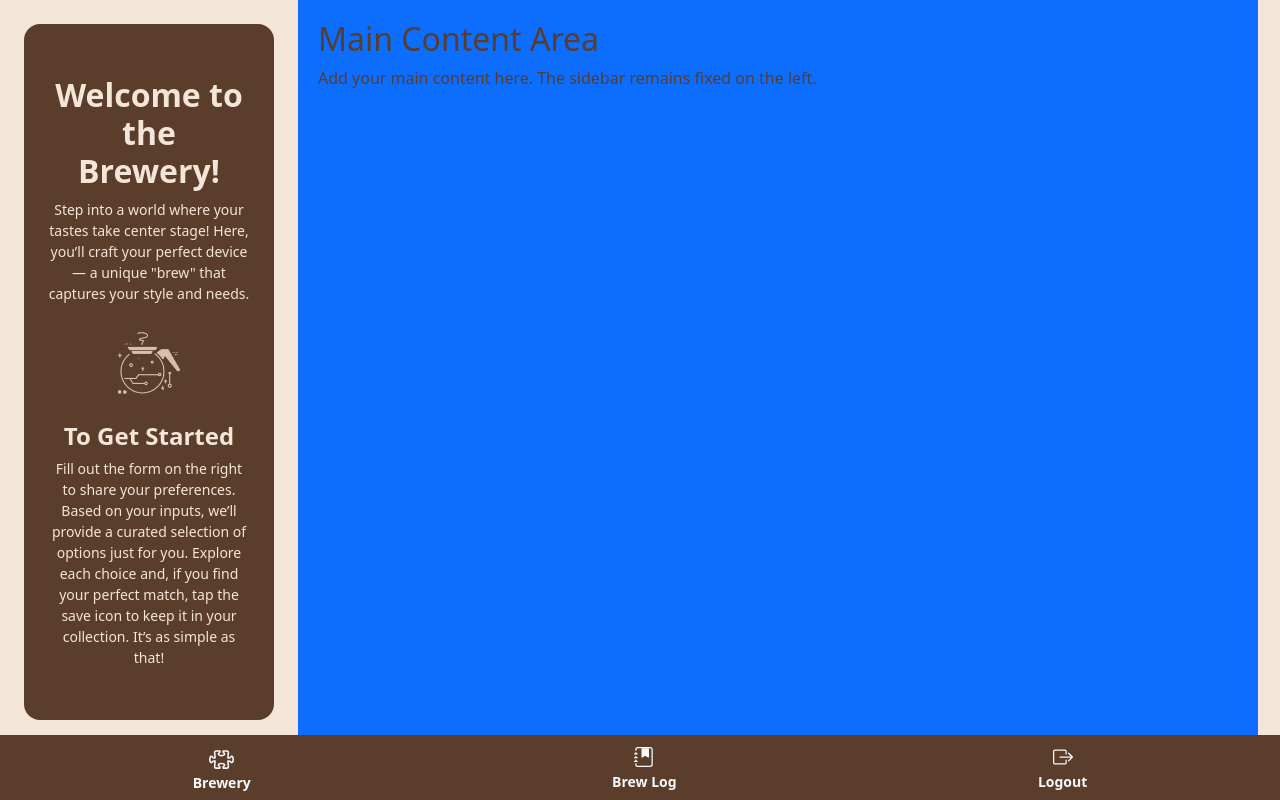
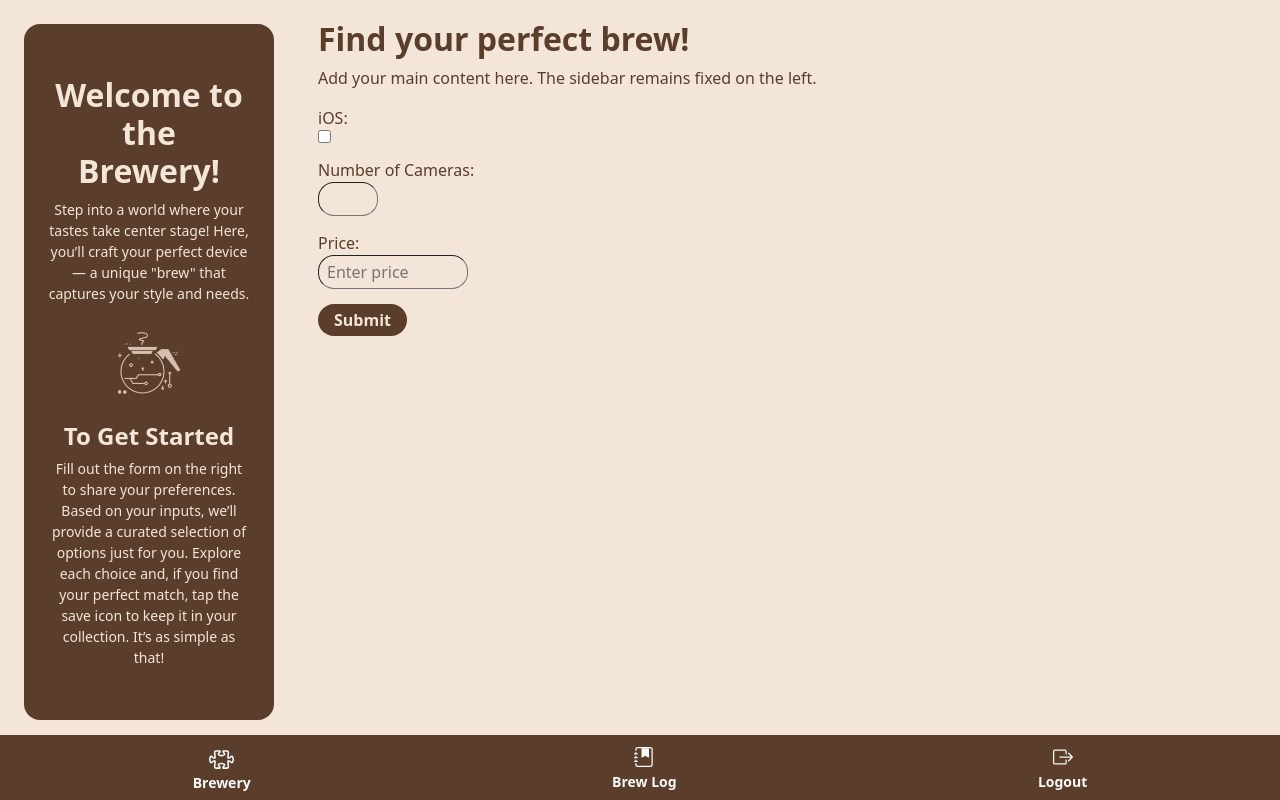
Before and after one commit to Tapple214/brewyourtech, a Django app: page /brewery in a window 1280 px wide. Run offline with Django 5.2, Linux system fonts and the light colour scheme; some libraries are stand-ins or nearby versions.

Commit message:
added form

```diff
--- a/brewyourtech/byt/templates/byt/brewery.html
+++ b/brewyourtech/byt/templates/byt/brewery.html
@@ -62,9 +62,54 @@
     </div>
 
     <!-- Main Content -->
-    <div style="padding: 20px" class="bg-primary h-100 w-75">
-      <h2>Main Content Area</h2>
+    <div style="padding: 20px" class="h-100 w-75 overflow-y">
+      <h2 class="fw-bold">Find your perfect brew!</h2>
       <p>Add your main content here. The sidebar remains fixed on the left.</p>
+
+      <form>
+        <!-- iOS Checkbox -->
+        <div style="margin-bottom: 15px">
+          <label for="ios" style="display: block">iOS:</label>
+          <input type="checkbox" id="ios" name="ios" />
+        </div>
+
+        <!-- Number of Cameras -->
+        <div style="margin-bottom: 15px">
+          <label for="cameras" style="display: block">Number of Cameras:</label>
+          <input
+            type="number"
+            class="rounded-4 border-1 px-2 py-1"
+            id="cameras"
+            name="cameras"
+            min="1"
+            max="10"
+            step="1"
+            style="width: 60px; background-color: #f3e5d8"
+          />
+        </div>
+
+        <!-- Price -->
+        <div style="margin-bottom: 15px">
+          <label for="price" style="display: block">Price:</label>
+          <input
+            type="number"
+            id="price"
+            class="rounded-4 border-1 px-2 py-1"
+            name="price"
+            placeholder="Enter price"
+            style="width: 150px; background-color: #f3e5d8"
+          />
+        </div>
+
+        <!-- Submit Button -->
+        <button
+          type="submit"
+          class="rounded-pill border-0 px-3 py-1 fw-semibold"
+          style="background-color: #5a3d2b; color: #f3e5d8; cursor: pointer"
+        >
+          Submit
+        </button>
+      </form>
     </div>
 
     <!-- Navbar component -->
```
